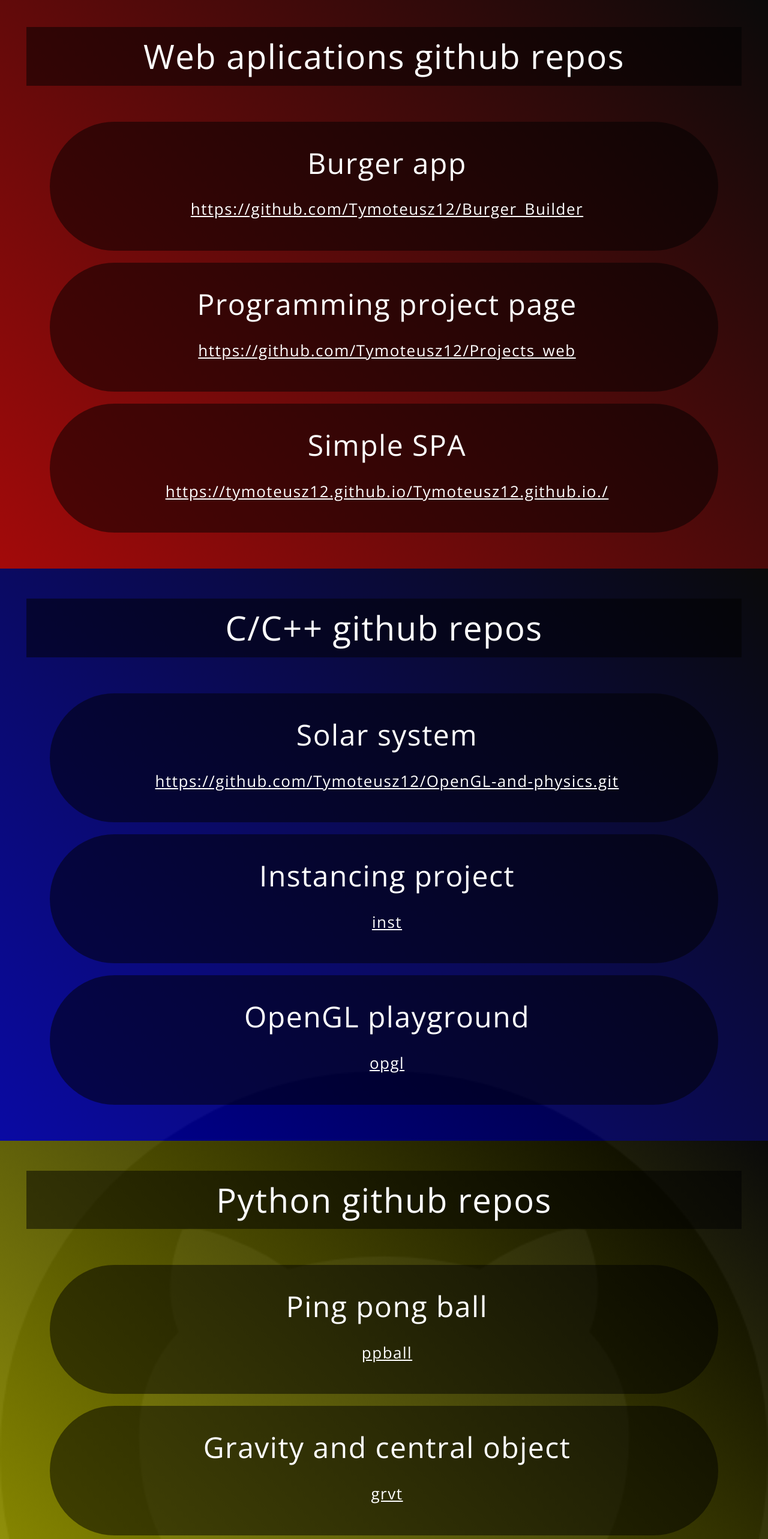
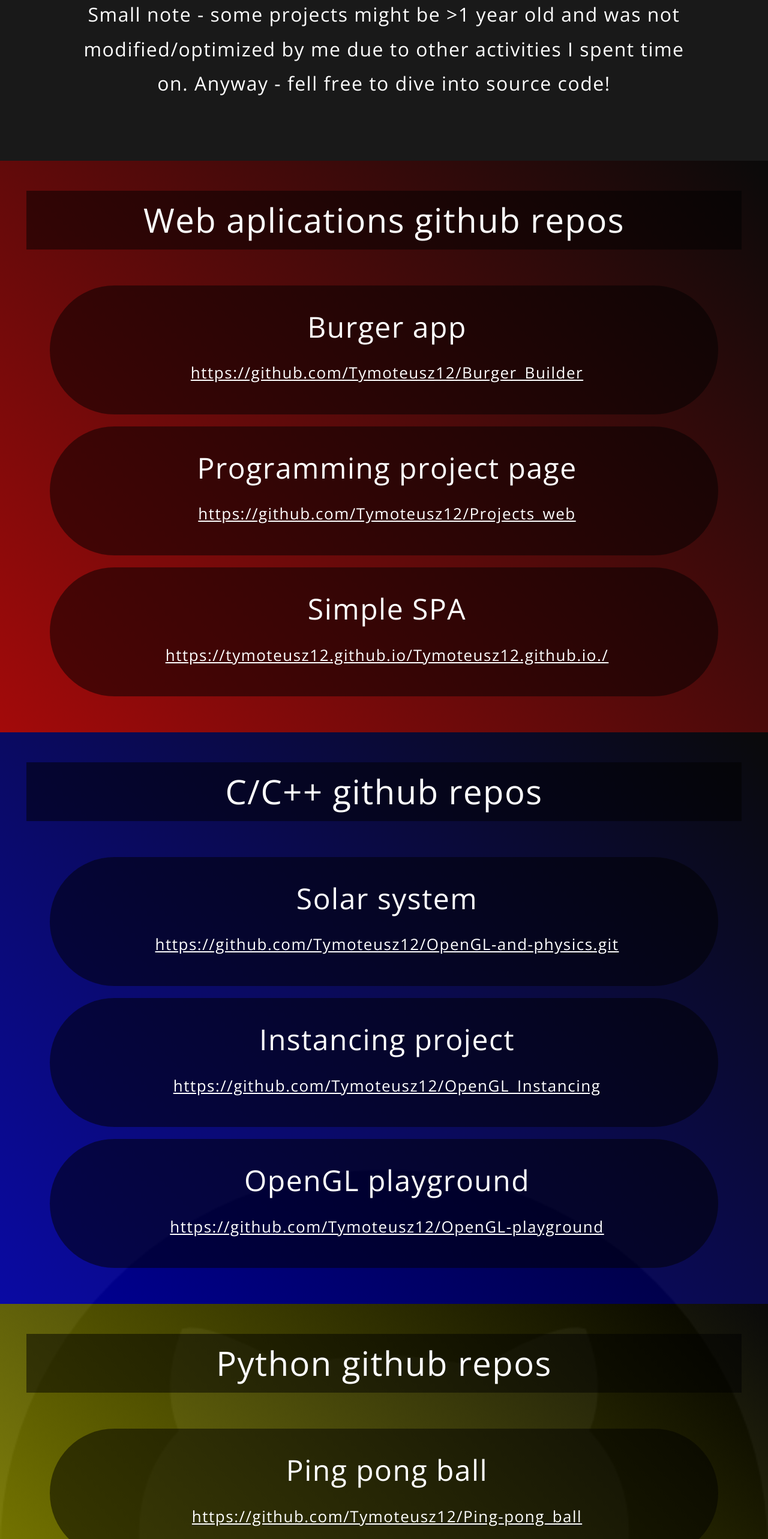
Before and after one commit to Tymoteusz12/Projects_web, a React app: page /links in a window 1280 px wide. Shown: the part 234-2800 px from the top of the page at 60% size. Built offline with nearby package versions, Linux system fonts and the light colour scheme.

Commit message:
final changes

```diff
--- a/src/components/contents/contents.module.css
+++ b/src/components/contents/contents.module.css
@@ -134,7 +134,7 @@
     transition: all .6s ease-in-out;
 }
 
-@media (max-height: 600px){
+@media (max-height: 700px){
     .switch{
         left: 5%;
     }
--- a/src/containers/Links/Links.js
+++ b/src/containers/Links/Links.js
@@ -20,15 +20,17 @@ class Links extends Component{
                 linkClass: 'Cpp_links',
                 title: 'C/C++ github repos',
                 headers: ['Solar system', 'Instancing project', 'OpenGL playground'],
-                links: ['https://github.com/Tymoteusz12/OpenGL-and-physics.git', 'inst',
-                        'opgl']
+                links: ['https://github.com/Tymoteusz12/OpenGL-and-physics.git', 'https://github.com/Tymoteusz12/OpenGL_Instancing',
+                        'https://github.com/Tymoteusz12/OpenGL-playground']
             },
             {
                 name: 'Python',
                 linkClass: 'Python_links',
                 title: 'Python github repos',
                 headers: ['Ping pong ball', 'Gravity and central object', 'Space invaders'],
-                links: ['ppball', 'grvt', 'spc inv']
+                links: ['https://github.com/Tymoteusz12/Ping-pong_ball',
+                'https://github.com/Tymoteusz12/Gravity',
+                'https://github.com/Tymoteusz12/Space_invaders']
             },
             {
                 name: 'Resources',
@@ -39,7 +41,7 @@ class Links extends Component{
                     'About page background www.flaticon.com/authors/freepik, Freepik from  www.flaticon.com',
                     'Projects background  www.flaticon.com/authors/dave-gandy, Dave Gandy from www.flaticon.com/',
                     'Gallery  background www.flaticon.com/authors/freepik, Freepik from www.flaticon.com/',
-                    'lnksbgi'],
+                    'Links background www.flaticon.com/authors/pixel-perfect, Pixel perfect from www.flaticon.com/'],
                 links: []
             }
         ]
@@ -77,6 +79,7 @@ class Links extends Component{
         return(
             <div className={classes.Links}>
                 <h2>Github repos and more!</h2>
+                <h5>Small note - some projects might be >1 year old and was not modified/optimized by me due to other activities I spent time on. Anyway - fell free to dive into source code!</h5>
                 {this.state.resources}
                 <Contents/>
                 <GoTo returnPath={'/gallery'}
--- a/src/containers/Links/Links.module.css
+++ b/src/containers/Links/Links.module.css
@@ -12,6 +12,15 @@
     z-index: 10;
     display: flex;
     flex-direction: column;
+}
+
+.Links h5{
+    width: 80%;
+    font-size: 32px;
+    margin: auto;
+    color: white;
+    font-weight: normal;
+    margin-bottom: 100px;
 }
 
 .Links h2{
@@ -122,6 +131,12 @@
         line-height: 120%;
     }
 
+    .Links h5{
+        font-size: 22px;
+        line-height: 150%;
+        margin-bottom: 50px;
+    }
+
     .Web_links, .Python_links, .Cpp_links, .Resources_links{
         border-radius: 0;
         width: 100%;
```
